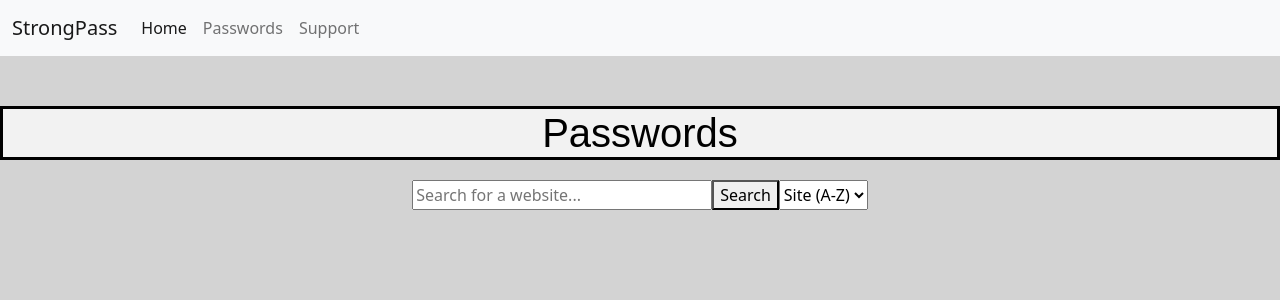
After one commit to 321daniels/StrongPass, a PHP site: page /view_pass_ORIGINAL.php in a window 1280 px wide. The commit adds this page. Shown: the top 300 px of the page. Run offline with PHP 8.4, Linux system fonts and the light colour scheme.

Commit message:
Buttons and password view pages added. Read description
"Passwords" screen now returns buttons instead of an entire table.
Each button links to its own page based on ID, and each site landing page shows some basic info about the entry.
Buttons were added to these landing pages for to copy username/password (and are functional, but could use some styling to indicate to the user that they worked), an UNWORKING edit button (probably need to make a new page for this), and a Visit Site button (opens another tab for the target site, working).
I have also saved favicons for the existing sites into the /Images/favicons directory, but haven't done anything with them yet.

```diff
--- /dev/null
+++ b/Images/favicons/linkToFaviconDownloader.txt
@@ -0,0 +1 @@
+https://onlineminitools.com/website-favicon-downloader
--- a/Index.html
+++ b/Index.html
@@ -64,7 +64,7 @@
       <button onclick="window.location.href='generate_pass.html'">
         Generate New Password
       </button>
-      <button onclick="window.location.href='view_pass.html'">
+      <button onclick="window.location.href='view_pass.php'">
         View All Passwords
       </button>
       <button onclick="window.location.href='support.html'">Support</button>
--- a/css/style.css
+++ b/css/style.css
@@ -24,6 +24,15 @@ nav.navbar {
 .centered-buttons {
     text-align: center;
     margin-top: 20px;
+    display: inline-block;
+    margin: 10px;
+    padding: 10px 20px;
+    font-size: 16px;
+    color: white;
+    background-color: black;
+    border: none;
+    border-radius: 5px;
+    cursor: pointer;
 }
 
 .centered-buttons button {
--- /dev/null
+++ b/view_pass_ORIGINAL.php
@@ -0,0 +1,152 @@
+<!DOCTYPE html>
+<html lang="en">
+<head>
+    <meta charset="UTF-8">
+    <meta name="viewport" content="width=device-width, initial-scale=1.0">
+    <meta http-equiv="X-UA-Compatible" content="ie=edge">
+    <title>StrongPass</title>
+    <link rel="stylesheet" href="./css/style.css" />
+    <link href="https://cdn.jsdelivr.net/npm/bootstrap@5.0.0-beta2/dist/css/bootstrap.min.css" rel="stylesheet" integrity="sha384-BmbxuPwQa2lc/FVzBcNJ7UAyJxM6wuqIj61tLrc4wSX0szH/Ev+nYRRuWlolflfl" crossorigin="anonymous" />
+    <style>
+        body {
+            background-color: lightgray;
+        }
+		.passwordLayout h1 {
+			background-color: #f2f2f2;
+		}
+        .passwordLayout {
+            text-align: center;
+            padding-top: 50px;
+        }
+        #searchForm {
+            display: flex;
+            justify-content: center;
+            margin-top: 20px;
+        }
+        #searchInput, button {
+			margin: 0;
+		}
+        .centered-buttons {
+            text-align: center;
+            margin-top: 20px;
+        }
+        table {
+            width: 80%;
+            margin: 0 auto;
+            border-collapse: collapse;
+            margin-top: 20px;
+        }
+        table, th, td {
+            border: 1px solid black;
+            padding: 8px;
+        }
+        th {
+            background-color: #f2f2f2;
+        }
+		tr:nth-child(even) {
+			background-color: #f2f2f2;
+		}
+
+		tr:nth-child(odd) {
+			background-color: #ffffff;
+		}
+    </style>
+</head>
+<body>
+
+<nav class="navbar navbar-expand-lg navbar-light bg-light">
+    <div class="container-fluid">
+        <a class="navbar-brand" href="#">StrongPass</a>
+        <button class="navbar-toggler" type="button" data-bs-toggle="collapse" data-bs-target="#navbarNavDropdown" aria-controls="navbarNavDropdown" aria-expanded="false" aria-label="Toggle navigation">
+            <span class="navbar-toggler-icon"></span>
+        </button>
+        <div class="collapse navbar-collapse" id="navbarNavDropdown">
+            <ul class="navbar-nav">
+                <li class="nav-item">
+                    <a class="nav-link active" aria-current="page" href="Index.html">Home</a>
+                </li>
+                <li class="nav-item">
+                    <a class="nav-link" href="view_pass.php">Passwords</a>
+                </li>
+                <li class="nav-item">
+                    <a class="nav-link" href="support.html">Support</a>
+                </li>
+            </ul>
+        </div>
+    </div>
+</nav>
+
+<section class="passwordLayout">
+    <h1>Passwords</h1>
+</section>
+
+<!-- PHP Search Form -->
+<form id="searchForm" method="post" action="<?php echo $_SERVER['PHP_SELF']; ?>">
+    <input type="text" name="search" id="searchInput" placeholder="Search for a website..." value="<?php if(isset($_POST['search'])) { echo $_POST['search']; } ?>">
+    <button type="submit">Search</button>
+    <select name="sort" id="sortSelect" onchange="this.form.submit()">
+        <option value="site_asc">Site (A-Z)</option>
+        <option value="site_desc">Site (Z-A)</option>
+        <!-- Add more sorting options as needed -->
+    </select>
+</form>
+
+<!-- PHP Search Results -->
+<?php
+// Step 1: Establish a connection to MySQL database
+$servername = "localhost"; // Change this if your MySQL server is hosted elsewhere
+$username = "test"; // Your MySQL username
+$password = "test"; // Your MySQL password
+$database = "strongpass"; // Your MySQL database name
+
+// Create connection
+$conn = new mysqli($servername, $username, $password, $database);
+
+// Check connection
+if ($conn->connect_error) {
+    die("Connection failed: " . $conn->connect_error);
+}
+
+// Step 3: Handle form submission
+if ($_SERVER["REQUEST_METHOD"] == "POST") {
+    // Retrieve search term
+    $search = $_POST['search'];
+
+    // Step 4: Construct and execute SQL query
+    $sql = "SELECT * FROM main WHERE Site LIKE '%$search%'";
+
+    // Handle sorting
+    if (isset($_POST['sort'])) {
+        $sort = $_POST['sort'];
+        switch ($sort) {
+            case 'site_asc':
+                $sql .= " ORDER BY Site ASC";
+                break;
+            case 'site_desc':
+                $sql .= " ORDER BY Site DESC";
+                break;
+            // Add more cases for other sorting options if needed
+        }
+    }
+
+    $result = $conn->query($sql);
+
+    // Step 5: Display search results
+    if ($result->num_rows > 0) {
+        echo "<div class='centered-buttons'>";
+        while ($row = $result->fetch_assoc()) {
+          $siteName = $row["Site"];
+          $url = $row["URL"]; // Assuming "URL" column stores the website address
+
+          // Create a button with site name and link it to the URL
+          echo "<button type='button' onclick=\"window.location.href='$url'\">$siteName</button>";
+        }
+        echo "</div>";
+      } else {
+        echo "<p>No results found</p>";
+      }
+}
+?>
+
+</body>
+</html>
```
Also changed, not shown: css/site_view.css (added, +25 -0 lines), view_pass.php (+9 -7 lines), view_site.php (added, +118 -0 lines), Images/favicons/amazon.png (added), Images/favicons/facebook.png (added), Images/favicons/github.png (added), Images/favicons/linkedin.png (added), Images/favicons/medium.png (added), Images/favicons/netflix.png (added), Images/favicons/reddit.png (added), Images/favicons/stackoverflow.png (added), Images/favicons/twitter.png (added).
